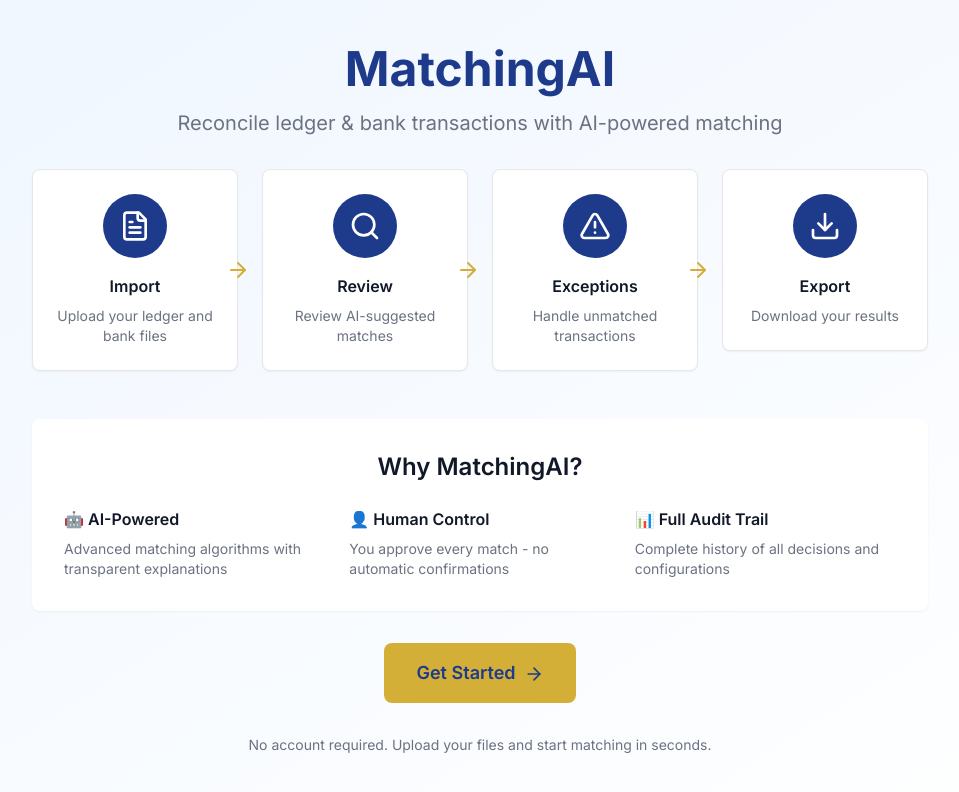
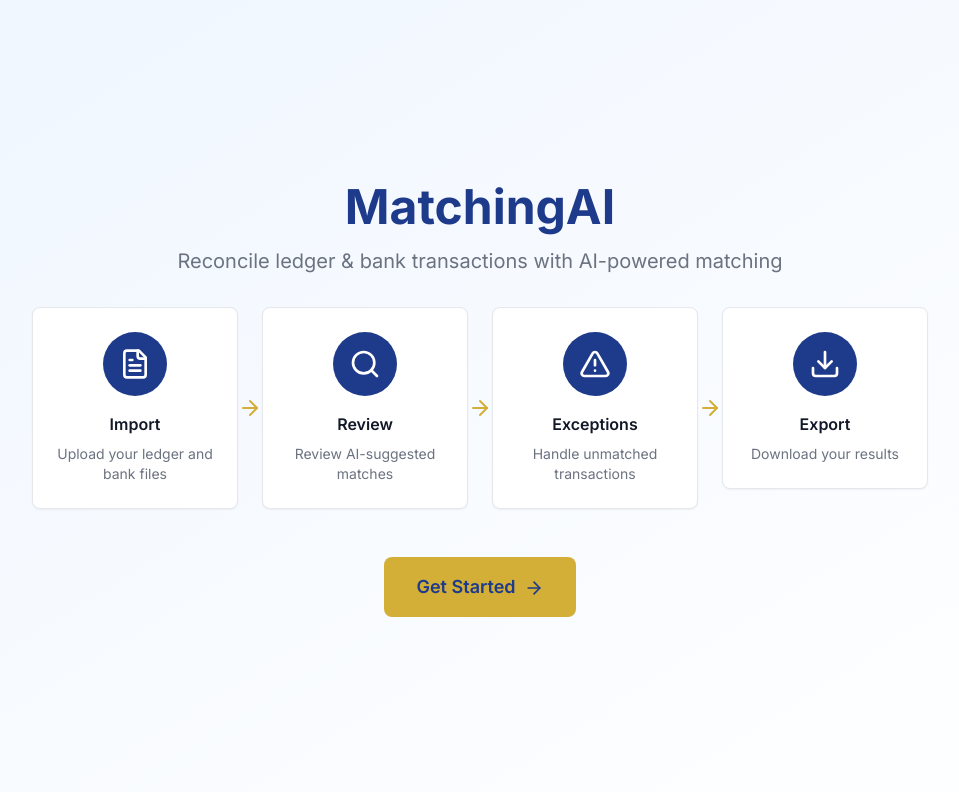
Before and after one commit to yuvalkomar/matchingAI, a React (Vite) app in the folder frontend/: page / in a window 1280 px wide. Shown: the top 792 px of the page, without its empty margins (160-1119 px from the left). Built offline with nearby package versions, Linux system fonts and the light colour scheme.

Commit message:
Refactor Landing page: remove features section and help text; adjust card hover effect

```diff
--- a/frontend/src/pages/Landing.tsx
+++ b/frontend/src/pages/Landing.tsx
@@ -28,7 +28,7 @@ const Landing = () => {
             const Icon = step.icon;
             return (
               <div key={index} className="relative">
-                <div className="card text-center hover:shadow-lg transition-shadow">
+                <div className="card text-center">
                   <div className="flex justify-center mb-4">
                     <div className="w-16 h-16 bg-primary-blue rounded-full flex items-center justify-center">
                       <Icon className="w-8 h-8 text-white" />
@@ -38,40 +38,13 @@ const Landing = () => {
                   <p className="text-sm text-text-secondary">{step.description}</p>
                 </div>
                 {index < steps.length - 1 && (
-                  <div className="hidden md:block absolute top-1/2 -right-3 transform -translate-y-1/2">
+                  <div className="hidden md:block absolute top-1/2 -right-3 transform -translate-y-1/2 translate-x-1/2">
                     <ArrowRight className="w-6 h-6 text-primary-gold" />
                   </div>
                 )}
               </div>
             );
           })}
-        </div>
-
-        {/* Features */}
-        <div className="bg-white rounded-lg shadow-sm p-8 mb-8">
-          <h2 className="text-2xl font-semibold text-text-primary mb-6">
-            Why MatchingAI?
-          </h2>
-          <div className="grid grid-cols-1 md:grid-cols-3 gap-6 text-left">
-            <div>
-              <h3 className="font-semibold text-text-primary mb-2">🤖 AI-Powered</h3>
-              <p className="text-sm text-text-secondary">
-                Advanced matching algorithms with transparent explanations
-              </p>
-            </div>
-            <div>
-              <h3 className="font-semibold text-text-primary mb-2">👤 Human Control</h3>
-              <p className="text-sm text-text-secondary">
-                You approve every match - no automatic confirmations
-              </p>
-            </div>
-            <div>
-              <h3 className="font-semibold text-text-primary mb-2">📊 Full Audit Trail</h3>
-              <p className="text-sm text-text-secondary">
-                Complete history of all decisions and configurations
-              </p>
-            </div>
-          </div>
         </div>
 
         {/* CTA Button */}
@@ -82,11 +55,6 @@ const Landing = () => {
           Get Started
           <ArrowRight className="w-5 h-5 ml-2 inline" />
         </Link>
-
-        {/* Help text */}
-        <p className="text-sm text-text-secondary mt-8">
-          No account required. Upload your files and start matching in seconds.
-        </p>
       </div>
     </div>
   );
```
